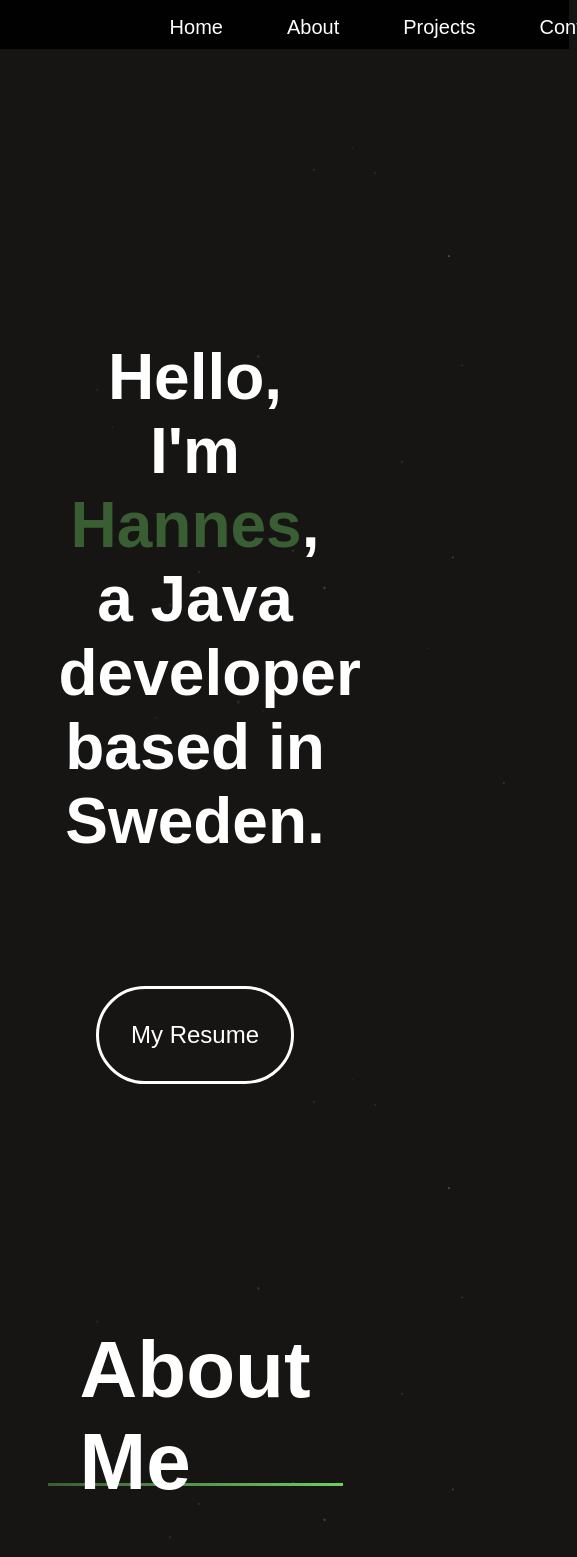
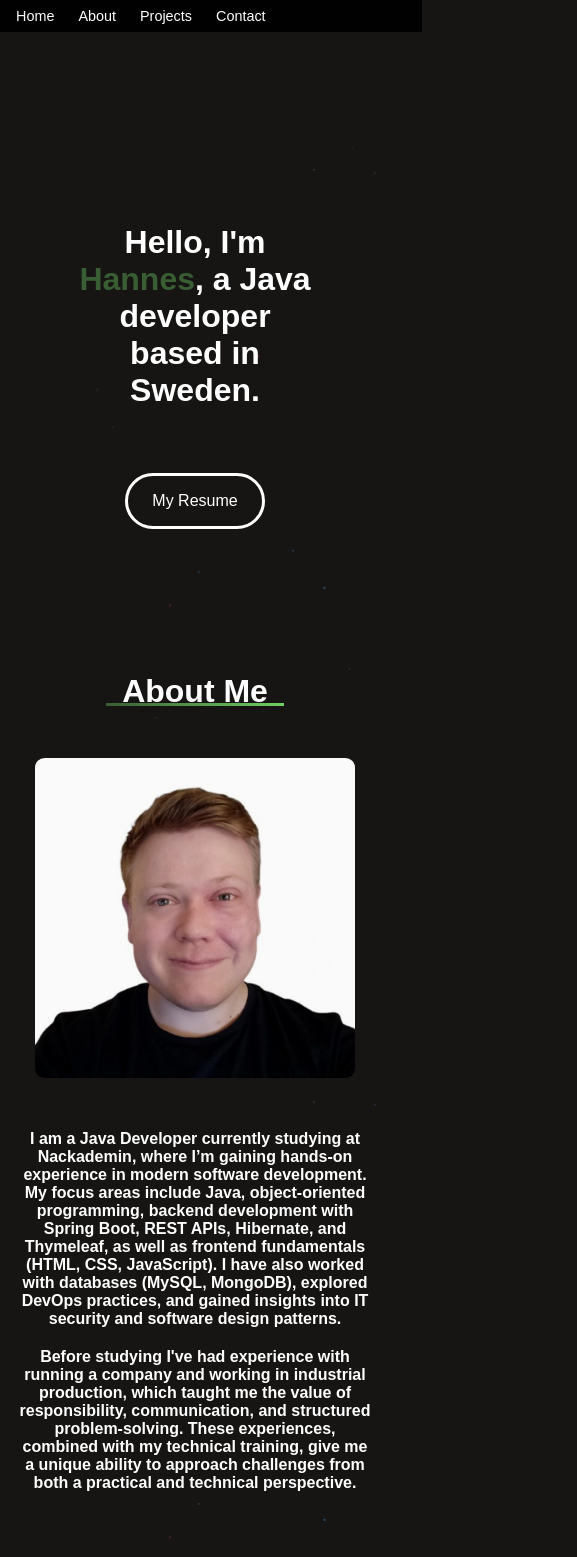
Before and after one commit to hanneshjelm/portfolio-frontend, a React (Vite) app: page / in a window 390 px wide. Shown: the top 1557 px of the page, 577 px wide, since content can reach past the window. Built offline with nearby package versions, Linux system fonts and the light colour scheme.

Commit message:
Added footer section

```diff
--- a/src/components/about/About.css
+++ b/src/components/about/About.css
@@ -93,3 +93,73 @@
     transform: scale(1.1);
     transition: 0.3s ease
 }
+
+@media (max-width: 768px) {
+    .About {
+        gap: 3rem;
+        margin: 3rem 1rem;
+    }
+
+    .about-sections {
+        grid-template-columns: 1fr;
+        gap: 3rem;
+        text-align: center;
+    }
+
+    .about-left {
+        justify-self: center;
+    }
+
+    .about-left img {
+        max-width: 20rem;
+    }
+
+    .about-right {
+        font-size: 1.2rem;
+    }
+
+    .about-skills {
+        grid-template-columns: repeat(auto-fit, minmax(4rem, 1fr));
+        gap: 1rem;
+    }
+
+    .about-skills img {
+        height: 4rem;
+    }
+
+    .about-achievement h2 {
+        font-size: 3rem;
+    }
+
+    .about-achievement p {
+        font-size: 1rem;
+    }
+
+    .about-achievement hr {
+        height: 4rem;
+    }
+}
+
+@media (max-width: 480px) {
+    .about-right {
+        font-size: 1rem;
+    }
+
+    .about-skills {
+        grid-template-columns: repeat(3, 1fr);
+    }
+
+    .about-achievements {
+        flex-direction: column;
+        gap: 2rem;
+    }
+
+    .about-achievement hr {
+        width: 80%;
+        height: 0.25rem;
+    }
+
+    .about-achievement h2 {
+        font-size: 2.5rem;
+    }
+}
--- a/src/components/contact/Contact.css
+++ b/src/components/contact/Contact.css
@@ -25,19 +25,27 @@
     flex-direction: column;
     align-items: start;
     gap: 2rem;
+    width: 40rem;
 }
 
 .contact-form input,
 .contact-form textarea {
     box-sizing: border-box;
     border: none;
-    width: 40rem;
+    width: 100%;
     padding: 1rem;
     border-radius: 0.25rem;
     background: #32323c;
     color: #A0A0A0;
     font-size: 1.25rem;
     font-family: Outfit, serif;
+    transition: all 0.3s ease;
+}
+
+.contact-form input:focus,
+.contact-form textarea:focus {
+    outline: 2px solid #395E33;
+    background: #3a3a44;
 }
 
 .contact-form input {
@@ -56,10 +64,76 @@
     font-family: Outfit, serif;
     font-weight: bold;
     margin-bottom: 10rem;
+    transition: all 0.3s ease;
 }
 
 .contact-submit:hover {
     border-color: #395E33;
     transform: scale(1.05);
-    transition: all 0.3s ease;
 }
+
+
+@media (max-width: 1024px) {
+    .contact {
+        margin: 5rem 5rem;
+    }
+
+    .contact-form {
+        width: 35rem;
+    }
+}
+
+@media (max-width: 768px) {
+    .contact {
+        gap: 2rem;
+        margin: 3rem 1rem;
+    }
+
+    .contact-content p {
+        font-size: 1rem;
+        max-width: 100%;
+        padding: 0 1rem;
+    }
+
+    .contact-form {
+        align-items: stretch;
+        width: 100%;
+        max-width: 35rem;
+        padding: 0 1rem;
+    }
+
+    .contact-form input,
+    .contact-form textarea {
+        font-size: 1rem;
+        padding: 0.8rem;
+    }
+
+    .contact-submit {
+        align-self: center;
+        font-size: 1rem;
+        margin-bottom: 3rem;
+        padding: 0.8rem 1.5rem;
+    }
+}
+
+@media (max-width: 480px) {
+    .contact {
+        margin: 2rem 0.5rem;
+    }
+
+    .contact-form {
+        padding: 0 0.5rem;
+        max-width: 100%;
+    }
+
+    .contact-form input,
+    .contact-form textarea {
+        padding: 0.75rem;
+        font-size: 0.9rem;
+    }
+
+    .contact-submit {
+        padding: 0.7rem 1.2rem;
+        font-size: 0.9rem;
+    }
+}
--- a/src/components/footer/Footer.css
+++ b/src/components/footer/Footer.css
@@ -31,3 +31,18 @@
     font-size: 1rem;
     padding-bottom: 3rem;
 }
+
+@media (max-width: 768px) {
+    .footer {
+        margin: 2rem 1rem;
+    }
+
+    .footer-top a {
+        font-size: 1.5rem;
+    }
+
+    .footer-bottom {
+        font-size: 0.9rem;
+        padding-bottom: 2rem;
+    }
+}
--- a/src/components/hero/Hero.css
+++ b/src/components/hero/Hero.css
@@ -50,3 +50,34 @@
     0% {opacity: 0;}
     100% {opacity: 1;}
 }
+
+@media (max-width: 768px) {
+    .hero {
+        gap: 4rem;
+        padding: 10rem 1rem 3rem;
+    }
+    .hero h1 {
+        font-size: 2.5rem;
+    }
+    .hero-body {
+        font-size: 1.2rem;
+        margin-bottom: 3rem;
+    }
+    .hero-resume-button {
+        padding: 1rem 1.5rem;
+        font-size: 1.2rem;
+    }
+}
+
+@media (max-width: 480px) {
+    .hero h1 {
+        font-size: 2rem;
+    }
+    .hero body {
+        font-size: 1rem;
+    }
+    .hero-resume-button {
+        padding: 1rem 1.5rem;
+        font-size: 1rem;
+    }
+}
--- a/src/components/navbar/NavBar.css
+++ b/src/components/navbar/NavBar.css
@@ -44,3 +44,21 @@
 .nav-menu a.active {
     color: #395E33FF;
 }
+
+@media(max-width: 768px) {
+    .navbar {
+        padding:0.5rem 1rem;
+    }
+
+    .nav-menu {
+        gap: 2rem;
+        font-size: 1rem;
+    }
+}
+
+@media(max-width: 480px) {
+    .nav-menu {
+        gap: 1.5rem;
+        font-size: 0.9rem;
+    }
+}
--- a/src/components/projects/Projects.css
+++ b/src/components/projects/Projects.css
@@ -48,3 +48,24 @@
     opacity: 1;
     transition: opacity 0.3s;
 }
+
+@media (max-width: 768px) {
+    .projects {
+        gap: 3rem;
+        margin: 3rem 1rem;
+    }
+
+    .projects-container {
+        grid-template-columns: 1fr;
+        gap: 2rem;
+    }
+
+    .projects-container img {
+        height: 15rem;
+    }
+
+    .project-overlay {
+        opacity: 1;
+        background: rgba(35, 35, 35, 0.8);
+    }
+}
--- a/src/index.css
+++ b/src/index.css
@@ -25,3 +25,21 @@ header h2 {
     background-size: 100% 3px;
     background-position: 0 88%;
 }
+
+@media(max-width: 768px) {
+    body {
+        padding-top: 4rem;
+        background-attachment: scroll;
+    }
+
+    header h2 {
+        font-size: 2.5rem;
+        padding: 0 1rem;
+    }
+}
+
+@media(max-width: 480px) {
+    header h2 {
+        font-size: 2rem;
+    }
+}
```
